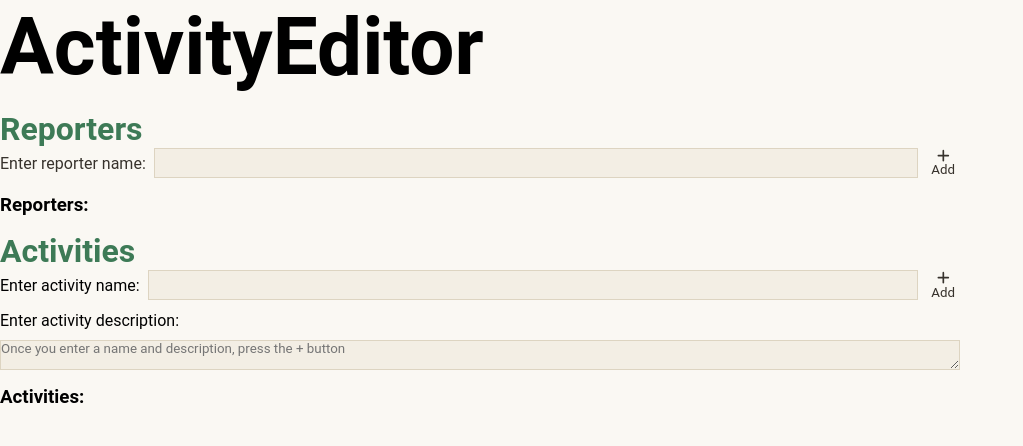
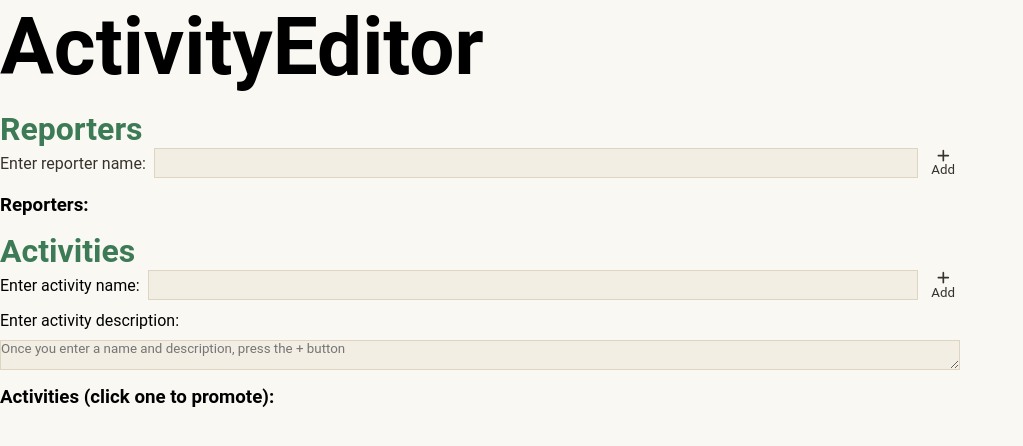
Before and after one commit to asuyer-wpi/cs-509-activity-editor, a Next.js app: page / in a window 1280 px wide. Shown: the top 446 px of the page, without its empty margins (0-1023 px from the left). Built offline with nearby package versions, Linux system fonts and the light colour scheme.

Commit message:
feat(page): added instructions for promoting activity

```diff
--- a/src/app/page.tsx
+++ b/src/app/page.tsx
@@ -75,7 +75,7 @@ export default function Page() {
       <section id="activities">
         <h2 className={styles.sectionTitle}>Activities</h2>
         <ActivityInput addActivity={addActivity} />
-        <h3 className={styles.listHeading}>Activities:</h3>
+        <h3 className={styles.listHeading}>Activities (click one to promote):</h3>
         <ActivityList
           activities={editor.activities}
           availableReporters={editor.getAvailableReporters()}
```
